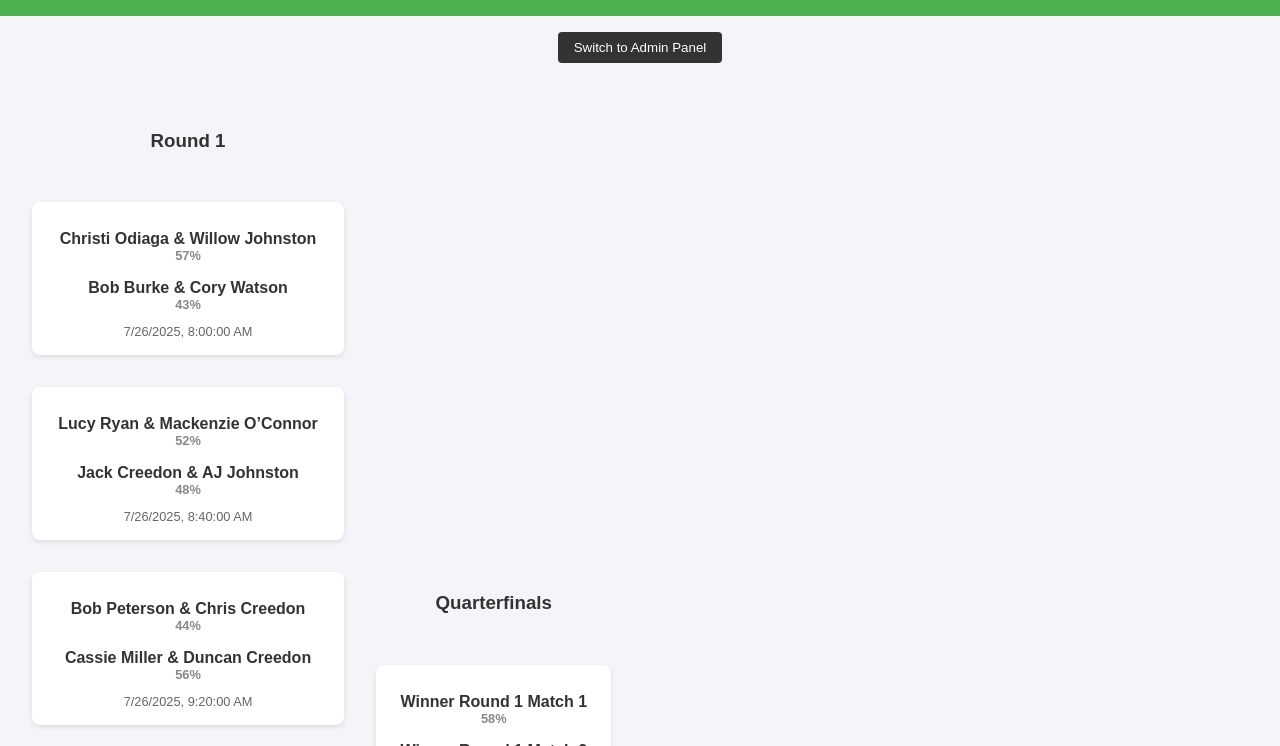
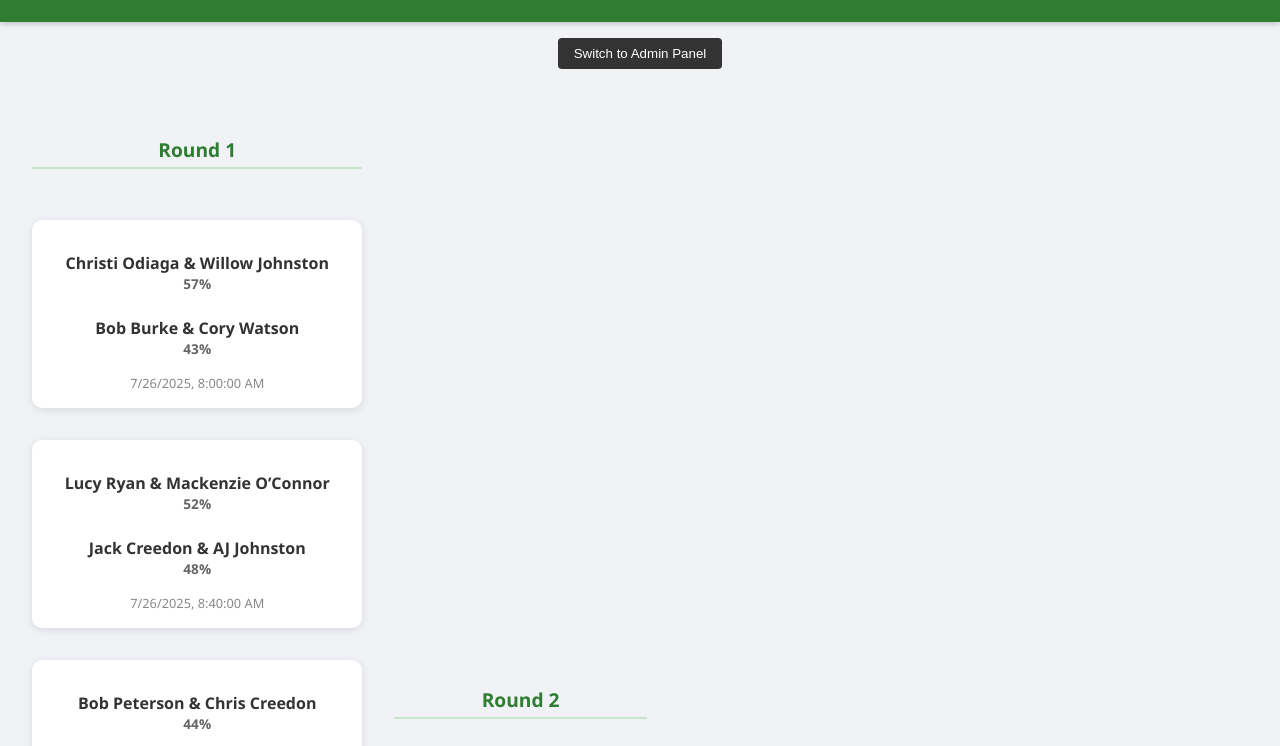
Before and after one commit to nickcreedon1/bkcs-bracket, a plain HTML site: page index.html in a window 1280 px wide. Shown: the part 96-842 px from the top of the page. Drawn offline with Linux system fonts and the light colour scheme.

Commit message:
Update index.html

```diff
--- a/index.html
+++ b/index.html
@@ -6,17 +6,18 @@
   <title>BKCS Croquet Tournament Bracket</title>
   <style>
     body {
-      font-family: Arial, sans-serif;
+      font-family: 'Segoe UI', Tahoma, Geneva, Verdana, sans-serif;
       margin: 0;
       padding: 0;
-      background: #f4f4f9;
+      background: #f0f2f5;
       color: #333;
     }
     header {
-      background-color: #4caf50;
+      background-color: #2e7d32;
       color: white;
       padding: 1rem;
       text-align: center;
+      box-shadow: 0 2px 5px rgba(0,0,0,0.2);
     }
     .bracket-container {
       display: flex;
@@ -32,30 +33,43 @@
       gap: 2rem;
       min-width: 220px;
     }
+    .round h3 {
+      text-align: center;
+      font-size: 1.2rem;
+      color: #2e7d32;
+      border-bottom: 2px solid #c8e6c9;
+      padding-bottom: 0.25rem;
+    }
     .match {
       background: white;
-      border-radius: 8px;
-      box-shadow: 0 2px 5px rgba(0,0,0,0.1);
+      border-radius: 10px;
+      box-shadow: 0 2px 8px rgba(0,0,0,0.1);
       padding: 1rem;
       text-align: center;
     }
     .team {
       font-weight: bold;
       margin: 0.5rem 0;
-      padding: 0.25rem;
+      padding: 0.5rem;
       cursor: pointer;
-      border-radius: 4px;
+      border-radius: 6px;
+      transition: background 0.2s;
     }
     .team:hover {
       background: #e0e0e0;
     }
     .winner {
-      background-color: #4caf50;
+      background-color: #2e7d32;
       color: white;
     }
     .percent {
+      font-size: 0.85rem;
+      color: #666;
+    }
+    .match-time {
       font-size: 0.8rem;
       color: #888;
+      margin-top: 0.5rem;
     }
     .toggle-button {
       margin: 1rem auto;
@@ -69,12 +83,17 @@
     }
     .admin-panel {
       display: none;
-      max-width: 600px;
+      max-width: 700px;
       margin: 2rem auto;
       padding: 1rem;
       background: #fff;
       border-radius: 8px;
       box-shadow: 0 0 10px rgba(0,0,0,0.1);
+    }
+    input {
+      margin: 0.25rem 0;
+      padding: 0.4rem;
+      width: 95%;
     }
   </style>
 </head>
@@ -119,7 +138,7 @@
         generateAdminPanel();
       } catch (err) {
         console.error("Failed to load data:", err);
-        bracket.innerHTML = "<p>Error loading tournament data.</p>";
+        bracket.innerHTML = "<p style='text-align:center;'>Error loading tournament data.</p>";
       }
     }
 
@@ -131,7 +150,6 @@
 
         const roundTitle = document.createElement("h3");
         roundTitle.textContent = getRoundName(roundIndex);
-        roundTitle.style.textAlign = "center";
         roundDiv.appendChild(roundTitle);
 
         round.forEach((match, matchIndex) => {
@@ -162,8 +180,7 @@
           });
 
           const timeDiv = document.createElement("div");
-          timeDiv.style.fontSize = "0.8rem";
-          timeDiv.style.color = "#666";
+          timeDiv.className = "match-time";
           timeDiv.textContent = new Date(match.time).toLocaleString();
           matchDiv.appendChild(timeDiv);
 
@@ -184,12 +201,7 @@
     }
 
     function getRoundName(index) {
-      const names = [
-        "Round 1",
-        "Quarterfinals",
-        "Semifinals",
-        "Championship"
-      ];
+      const names = ["Round 1", "Round 2", "Quarterfinals", "Semifinals", "Final"];
       return names[index] || `Round ${index + 1}`;
     }
 
```
